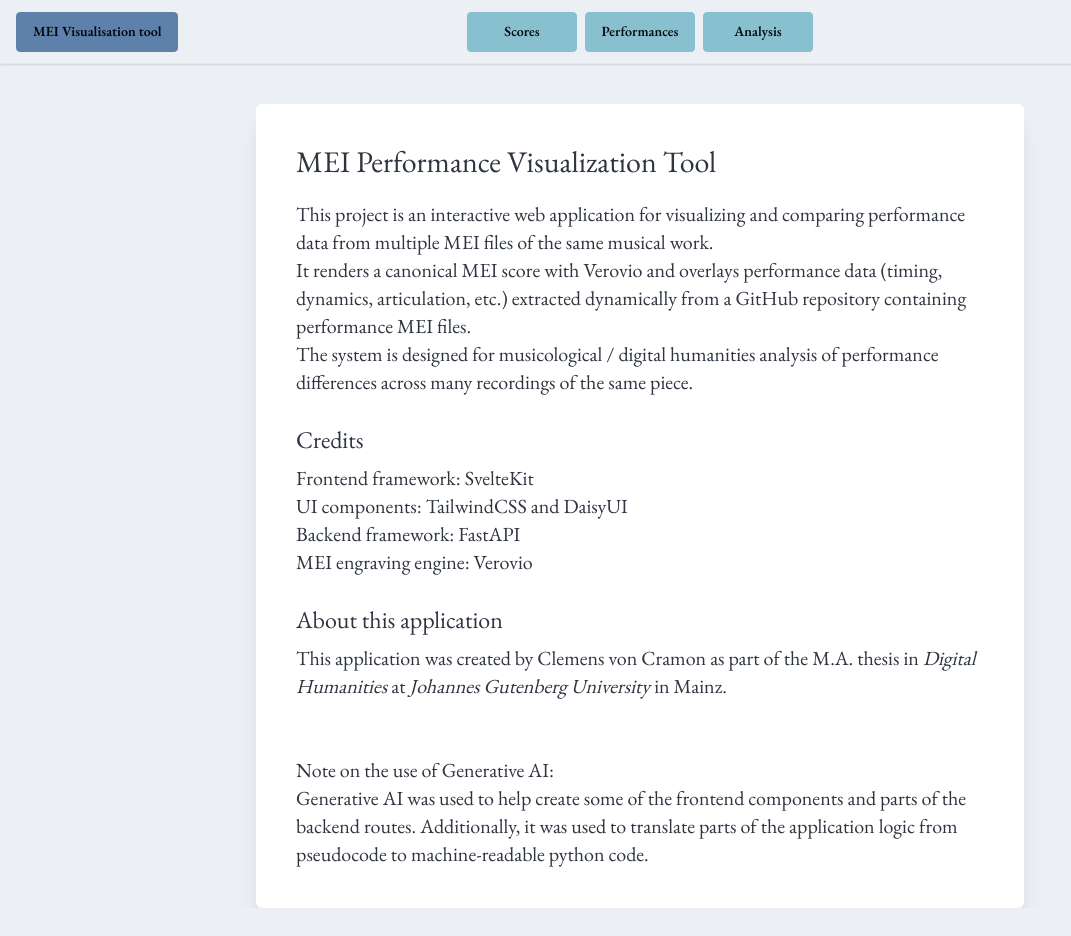
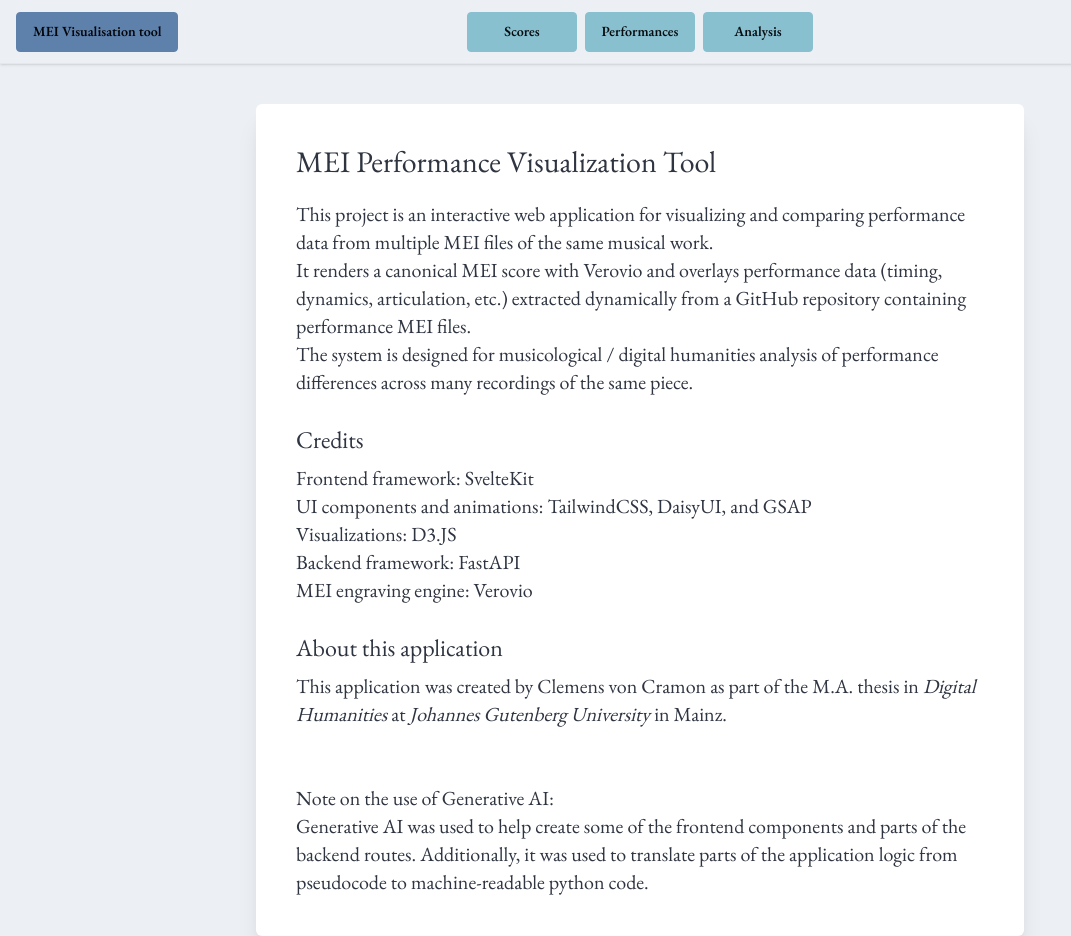
Before and after one commit to cvoncram/Winterreise-data-vis, a SvelteKit app in the folder frontend/: page / in a window 1280 px wide. Shown: the whole page, without its empty margins (0-1071 px from the left). Before the commit the page ends 908 px from the top, so only its background shows below. Built offline with nearby package versions, Linux system fonts and the light colour scheme.

Commit message:
smaller updates

```diff
--- a/frontend/src/routes/+page.svelte
+++ b/frontend/src/routes/+page.svelte
@@ -11,8 +11,8 @@
                 performance differences across many recordings of the same piece.</p>
             <br>
             <h4 class="text-2xl mb-2">Credits</h4>
-            <p>Frontend framework: SvelteKit<br>UI components: TailwindCSS and DaisyUI<br>
-                Backend framework: FastAPI<br>MEI engraving engine: Verovio</p>
+            <p>Frontend framework: SvelteKit<br>UI components and animations: TailwindCSS, DaisyUI, and GSAP<br>
+                Visualizations: D3.JS<br>Backend framework: FastAPI<br>MEI engraving engine: Verovio</p>
             <br>
             <h4 class="text-2xl mb-2">About this application</h4>
             <p>This application was created by Clemens von Cramon as part of the M.A.
--- a/frontend/src/routes/performances/+page.svelte
+++ b/frontend/src/routes/performances/+page.svelte
@@ -96,7 +96,7 @@
 
     <main class="flex-1 flex flex-col overflow-hidden">
 
-        <div class="flex-1 relative p-6 overflow-auto mb-[3rem]">
+        <div class="flex-1 relative p-6 overflow-auto mb-12">
             {#if active === "table"}
                 <MeiTable rows={tableRows} />
             {:else if active === "visualization"}
```
Also changed, not shown: 1 other file (tests, documents, lock files or other folders).
